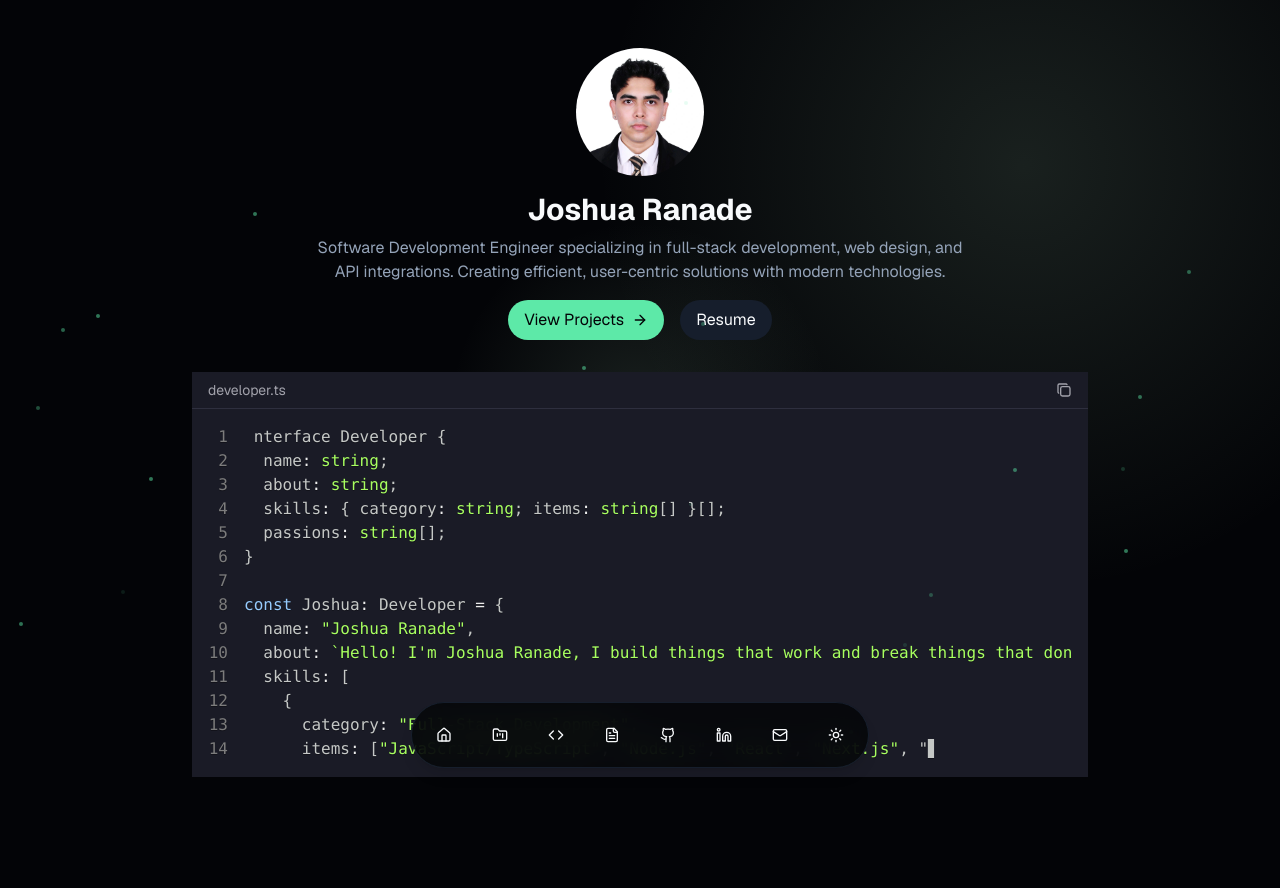
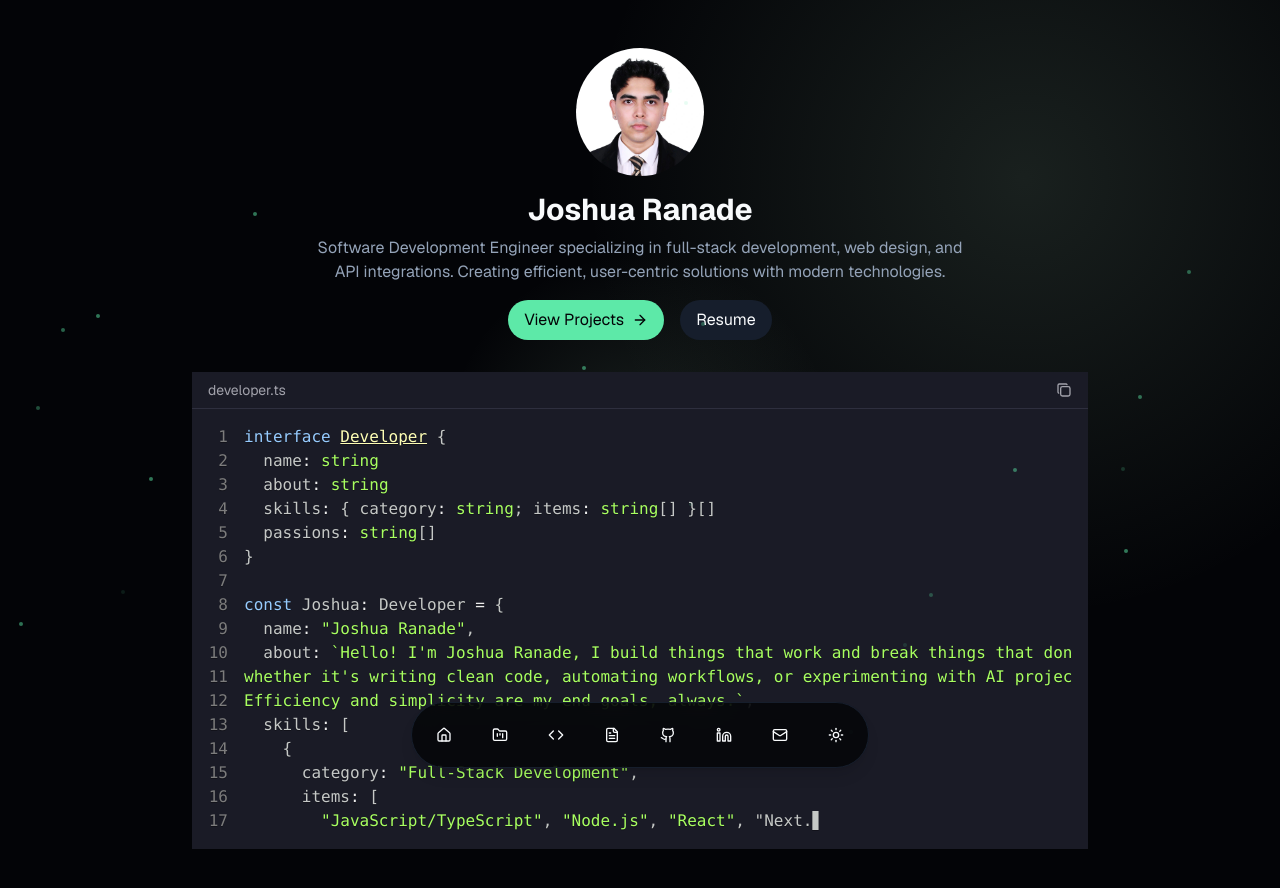
Before and after one commit to jaranade/portfolio, a Next.js app: page / in a window 1280 px wide. Shown: the top 888 px of the page. Before the commit the page ends 825 px from the top, so only its background shows below. Built offline with nearby package versions, Linux system fonts and the light colour scheme.

Commit message:
Fixing flashing of the code block

```diff
--- a/app/page.tsx
+++ b/app/page.tsx
@@ -1,15 +1,16 @@
-"use client";
+"use client"
+
 import Image from "next/image"
 import Link from "next/link"
 import { ArrowRight } from "lucide-react"
 import CodeBlock from "@/components/ui/code-block"
-import { useState } from "react"
+import { useState, useEffect } from "react"
 
 interface Developer {
-  name: string;
-  about: string;
-  skills: { category: string; items: string[] }[];
-  passions: string[];
+  name: string
+  about: string
+  skills: { category: string; items: string[] }[]
+  passions: string[]
 }
 
 const Joshua: Developer = {
@@ -18,23 +19,71 @@ const Joshua: Developer = {
   skills: [
     {
       category: "Full-Stack Development",
-      items: ["JavaScript/TypeScript", "Node.js", "React", "Next.js", "MongoDB", "MySQL", ".NET Core", "ASP.NET"]
+      items: ["JavaScript/TypeScript", "Node.js", "React", "Next.js", "MongoDB", "MySQL", ".NET Core", "ASP.NET"],
     },
     {
       category: "Web Development & Design",
-      items: ["Responsive Design", "UI/UX", "CSS/SASS", "Tailwind CSS", "Figma", "Adobe XD"]
+      items: ["Responsive Design", "UI/UX", "CSS/SASS", "Tailwind CSS", "Figma", "Adobe XD"],
     },
     {
       category: "API & Integration",
-      items: ["REST APIs", "GraphQL", "gRPC", "WCF", "YARP", "SOAP", "WebSockets"]
+      items: ["REST APIs", "GraphQL", "gRPC", "WCF", "YARP", "SOAP", "WebSockets"],
     },
     {
       category: "Automation Testing",
-      items: ["Selenium", "Cypress", "Jest", "NUnit", "xUnit", "Postman"]
+      items: ["Selenium", "Cypress", "Jest", "NUnit", "xUnit", "Postman"],
+    },
+  ],
+  passions: ["Clean Code", "System Integration", "UI/UX Design", "Basketball", "Gaming", "Community Projects"],
+}
+
+const developerCode = `interface Developer {
+  name: string
+  about: string
+  skills: { category: string; items: string[] }[]
+  passions: string[]
+}
+
+const Joshua: Developer = {
+  name: "Joshua Ranade",
+  about: \`Hello! I'm Joshua Ranade, I build things that work and break things that don't—
+whether it's writing clean code, automating workflows, or experimenting with AI projects.
+Efficiency and simplicity are my end goals, always.\`,
+  skills: [
+    {
+      category: "Full-Stack Development",
+      items: [
+        "JavaScript/TypeScript", "Node.js", "React", "Next.js",
+        "MongoDB", "MySQL", ".NET Core", "ASP.NET"
+      ]
+    },
+    {
+      category: "Web Development & Design",
+      items: [
+        "Responsive Design", "UI/UX", "CSS/SASS",
+        "Tailwind CSS", "Figma", "Adobe XD"
+      ]
+    },
+    {
+      category: "API & Integration",
+      items: [
+        "REST APIs", "GraphQL", "gRPC", "WCF",
+        "YARP", "SOAP", "WebSockets"
+      ]
+    },
+    {
+      category: "Automation Testing",
+      items: [
+        "Selenium", "Cypress", "Jest",
+        "NUnit", "xUnit", "Postman"
+      ]
     }
   ],
-  passions: ["Clean Code", "System Integration", "UI/UX Design", "Basketball", "Gaming", "Community Projects"]
-}
+  passions: [
+    "Clean Code", "System Integration", "UI/UX Design",
+    "Basketball", "Gaming", "Community Projects"
+  ]
+}`
 
 export default function Home() {
   const [codeComplete, setCodeComplete] = useState(false)
@@ -73,36 +122,7 @@ export default function Home() {
         <CodeBlock
           language="typescript"
           filename="developer.ts"
-          code={` interface Developer {
-  name: string;
-  about: string;
-  skills: { category: string; items: string[] }[];
-  passions: string[];
-}
-
-const Joshua: Developer = {
-  name: "Joshua Ranade",
-  about: \`Hello! I'm Joshua Ranade, I build things that work and break things that don't—whether it's writing clean code, automating workflows, or experimenting with AI projects. Efficiency and simplicity are my end goals, always.\`,
-  skills: [
-    {
-      category: "Full-Stack Development",
-      items: ["JavaScript/TypeScript", "Node.js", "React", "Next.js", "MongoDB", "MySQL", ".NET Core", "ASP.NET"]
-    },
-    {
-      category: "Web Development & Design",
-      items: ["Responsive Design", "UI/UX", "CSS/SASS", "Tailwind CSS", "Figma", "Adobe XD"]
-    },
-    {
-      category: "API & Integration",
-      items: ["REST APIs", "GraphQL", "gRPC", "WCF", "YARP", "SOAP", "WebSockets"]
-    },
-    {
-      category: "Automation Testing",
-      items: ["Selenium", "Cypress", "Jest", "NUnit", "xUnit", "Postman"]
-    }
-  ],
-  passions: ["Clean Code", "System Integration", "UI/UX Design", "Basketball", "Gaming", "Community Projects"]
-}`}
+          code={developerCode}
           onComplete={() => setCodeComplete(true)}
         />
       </div>
--- a/components/ui/code-block.tsx
+++ b/components/ui/code-block.tsx
@@ -1,61 +1,61 @@
-"use client";
-import React from "react";
-import { Prism as SyntaxHighlighter } from "react-syntax-highlighter";
-import { atomDark } from "react-syntax-highlighter/dist/cjs/styles/prism";
-import { IconCheck, IconCopy } from "@tabler/icons-react";
+"use client"
+
+/* eslint-disable react-hooks/exhaustive-deps */
+
+import type React from "react"
+import { useEffect, useRef, useState } from "react"
+import { Prism as SyntaxHighlighter } from "react-syntax-highlighter"
+import { atomDark } from "react-syntax-highlighter/dist/cjs/styles/prism"
+import { IconCheck, IconCopy } from "@tabler/icons-react"
 
 interface CodeBlockProps {
-  language: string;
-  code: string;
-  filename?: string;
-  highlightLines?: number[];
-  onComplete?: () => void;
+  language: string
+  code: string
+  filename?: string
+  highlightLines?: number[]
+  onComplete?: () => void
 }
 
-const CodeBlock: React.FC<CodeBlockProps> = ({
-  language,
-  code,
-  filename,
-  highlightLines = [],
-  onComplete,
-}) => {
-  const [copied, setCopied] = React.useState(false);
-  const [displayedCode, setDisplayedCode] = React.useState("");
-  const [isTyping, setIsTyping] = React.useState(true);
+const CodeBlock: React.FC<CodeBlockProps> = ({ language, code, filename, highlightLines = [], onComplete }) => {
+  const [copied, setCopied] = useState(false)
+  const [displayedCode, setDisplayedCode] = useState("")
+  const [isTyping, setIsTyping] = useState(true)
+  const typewriterRef = useRef<NodeJS.Timeout | null>(null)
+  const hasCompletedTyping = useRef(false)
 
   const copyToClipboard = async () => {
-    await navigator.clipboard.writeText(code);
-    setCopied(true);
-    setTimeout(() => setCopied(false), 2000);
-  };
+    await navigator.clipboard.writeText(code)
+    setCopied(true)
+    setTimeout(() => setCopied(false), 2000)
+  }
 
-  React.useEffect(() => {
-    let isMounted = true;
-    let currentIndex = 0;
+  useEffect(() => {
+    if (hasCompletedTyping.current) {
+      return
+    }
+
+    let currentIndex = 0
 
     const typeNextCharacter = () => {
-      if (!isMounted) return;
+      if (currentIndex < code.length) {
+        setDisplayedCode(code.slice(0, currentIndex + 1))
+        currentIndex++
+        typewriterRef.current = setTimeout(typeNextCharacter, 10)
+      } else {
+        setIsTyping(false)
+        hasCompletedTyping.current = true
+        onComplete?.()
+      }
+    }
 
-      if (currentIndex < code.length) {
-        setDisplayedCode(prev => prev + code[currentIndex]);
-        currentIndex++;
-        setTimeout(typeNextCharacter, 10);
-      } else {
-        setIsTyping(false);
-        onComplete?.();
-      }
-    };
-
-    // Reset state when code changes
-    setDisplayedCode("");
-    setIsTyping(true);
-
-    typeNextCharacter();
+    typeNextCharacter()
 
     return () => {
-      isMounted = false;
-    };
-  }, [code, onComplete]);
+      if (typewriterRef.current) {
+        clearTimeout(typewriterRef.current)
+      }
+    }
+  }, []) // Empty dependency array
 
   return (
     <div className="w-full rounded-lg bg-[#1a1b26] overflow-hidden">
@@ -73,14 +73,14 @@ const CodeBlock: React.FC<CodeBlockProps> = ({
           style={atomDark}
           customStyle={{ margin: 0, padding: 0, background: "transparent" }}
           showLineNumbers
+          wrapLines={true}
+          wrapLongLines={true}
         >
-          {isTyping
-            ? displayedCode + "▋"
-            : `${displayedCode} // Code complete ✨`}
+          {displayedCode + (isTyping ? "▋" : "")}
         </SyntaxHighlighter>
       </div>
     </div>
-  );
-};
+  )
+}
 
-export default CodeBlock;
+export default CodeBlock
```
